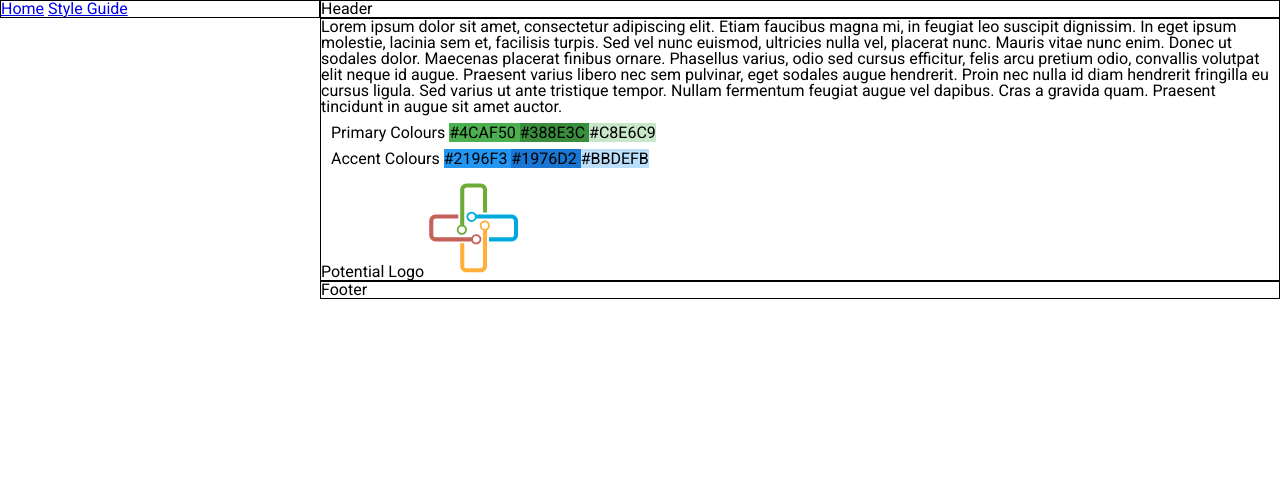
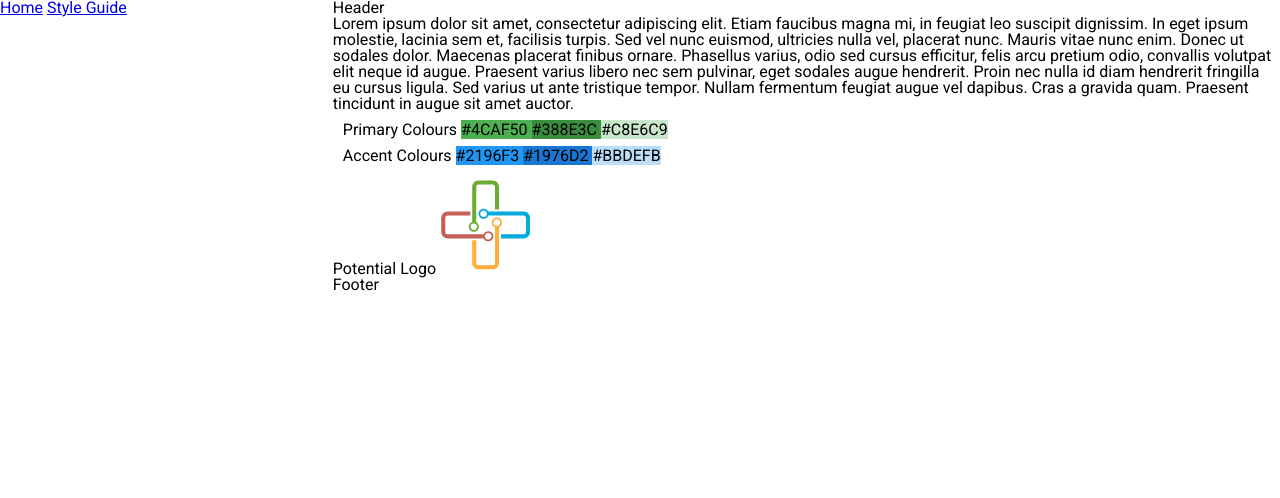
Before and after one commit to thaniri/tpc2017, a PHP site: page /styleguide.php in a window 1280 px wide. Shown: the top 498 px of the page. Before the commit the page ends 299 px from the top, so only its background shows below. Run offline with PHP 8.4, Linux system fonts and the light colour scheme.

Commit message:
added two equal height columns, removed borders

```diff
--- a/css/styles.css
+++ b/css/styles.css
@@ -51,11 +51,6 @@ table {
 
 /*CLASSES START HERE*/
 
-.borderDemo{
-    border-style: solid;
-    border-width: 1px;
-}
-
 .colourDemo{
     width:200px;
 }
@@ -93,11 +88,17 @@ table {
 #leftCol{
 	float:left;
 	width:25%;
+	padding-bottom: 99999px;
+    margin-bottom: -99999px;
+	overflow: hidden;
 }
 
 #rightCol{
 	float:right;
-	width:75%;
+	width:74%;
+	padding-bottom: 99999px;
+    margin-bottom: -99999px;
+	overflow: hidden;
 }
 
 /*DEFAULT TAG NAMES START HERE*/
--- a/incs/footer.php
+++ b/incs/footer.php
@@ -1,5 +1,5 @@
 <?php
-echo'<footer class="borderDemo">
+echo'<footer>
 		<!--TODO: separate into inc. files-->
 		Footer
 	</footer>';
--- a/incs/header.php
+++ b/incs/header.php
@@ -1,6 +1,6 @@
 <?php
 
-echo'<header class="borderDemo">
+echo'<header>
 	<!--TODO: separate into inc. files-->
 	Header
 </header>';
--- a/incs/main.php
+++ b/incs/main.php
@@ -1,7 +1,7 @@
 <?php
 
 if(!isset($_Session["username"])){
-	echo'<main class="borderDemo">
+	echo'<main>
 		<form method="POST" action="php/login.php">
 			<p>Login:</p><input type="textbox" name="login"></input>
 			<p>Password:</p><input type="password" name="password"></input>
--- a/incs/mainStyleGuide.php
+++ b/incs/mainStyleGuide.php
@@ -1,6 +1,6 @@
 <?php
 
-echo'<main class="borderDemo">
+echo'<main>
             <!--TODO: separate into inc. files-->
             <p>Lorem ipsum dolor sit amet, consectetur adipiscing elit. Etiam faucibus magna mi, in feugiat leo suscipit dignissim. In eget ipsum molestie, lacinia sem et, facilisis turpis. Sed vel nunc euismod, ultricies nulla vel, placerat nunc. Mauris vitae nunc enim. Donec ut sodales dolor. Maecenas placerat finibus ornare. Phasellus varius, odio sed cursus efficitur, felis arcu pretium odio, convallis volutpat elit neque id augue. Praesent varius libero nec sem pulvinar, eget sodales augue hendrerit. Proin nec nulla id diam hendrerit fringilla eu cursus ligula. Sed varius ut ante tristique tempor. Nullam fermentum feugiat augue vel dapibus. Cras a gravida quam. Praesent tincidunt in augue sit amet auctor.</p>
             <div class="colourSwatch">
--- a/incs/nav.php
+++ b/incs/nav.php
@@ -1,5 +1,5 @@
 <?php
-echo'<nav class="borderDemo">
+echo'<nav>
 	<!--TODO: separate into inc. files-->
 	<a href="./index.php">Home</a>
 	<a href="./styleguide.php">Style Guide</a>
```
